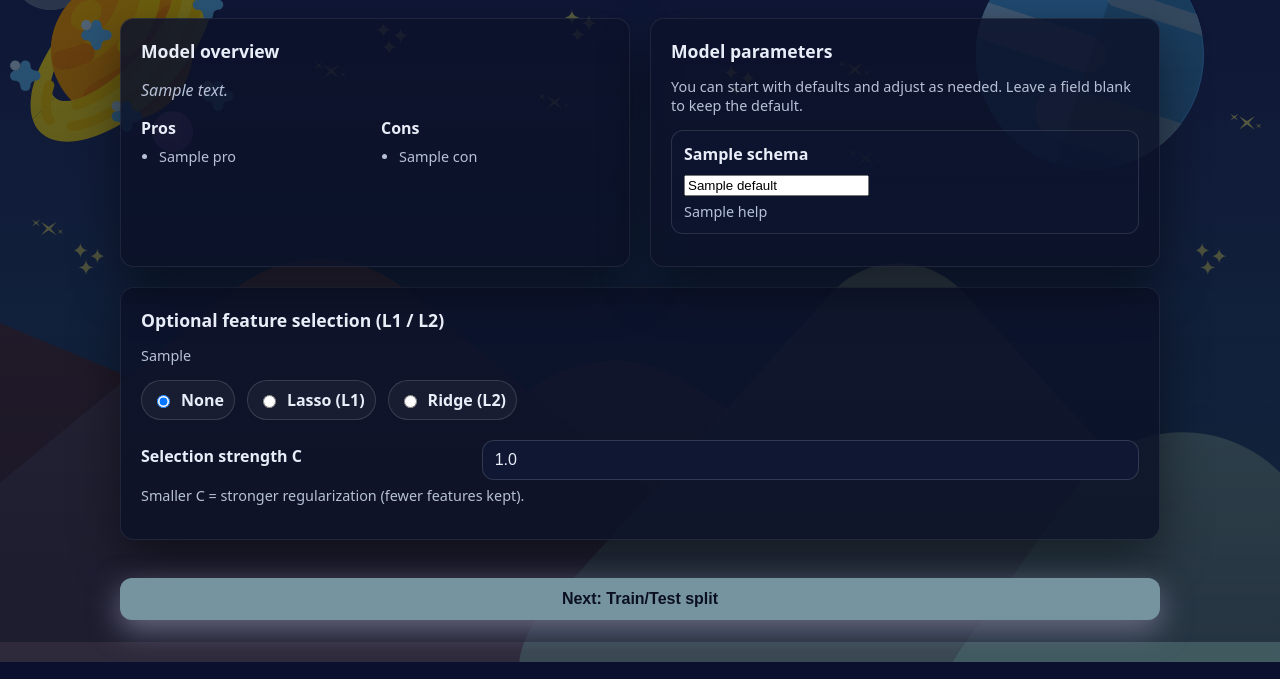
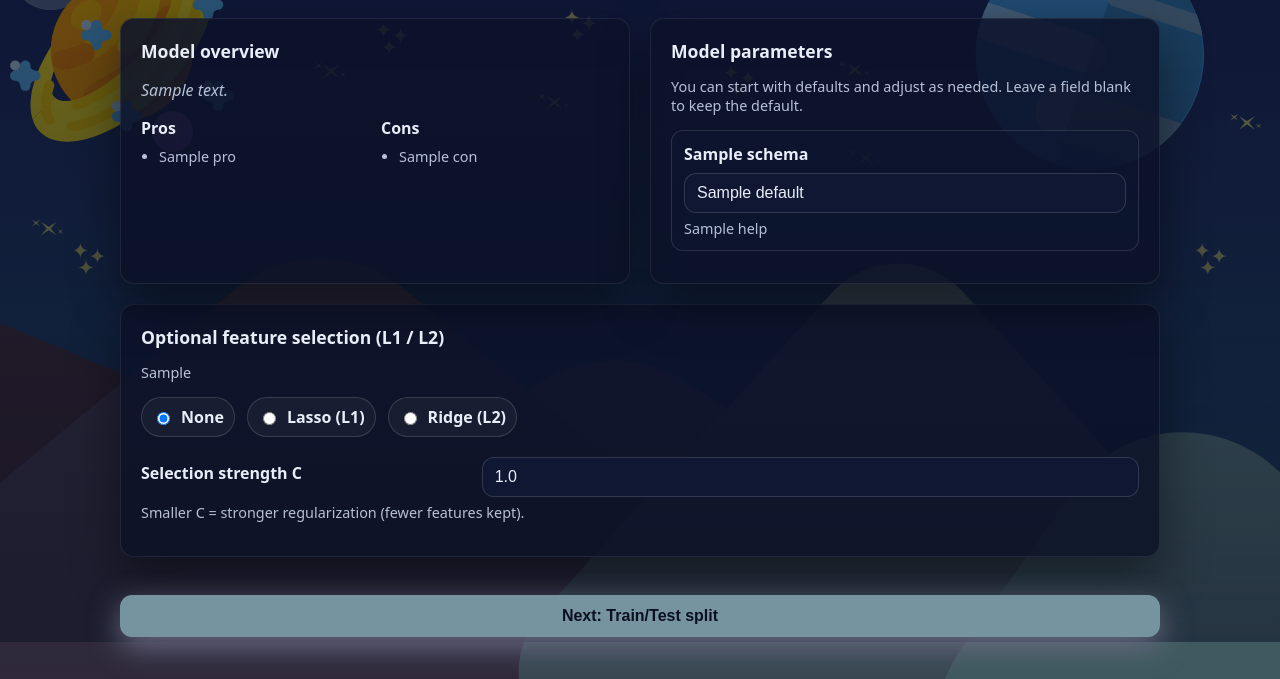
Before and after one commit to Moonyar/NASA-Space-Apps-Challenge-2025, a Flask app: template templates/tune.html in a window 1280 px wide. Shown: the part 158-837 px from the top of the page. Run offline with Flask 3, Linux system fonts and the light colour scheme; the template is opened without the code that fills it: most values are stand-ins (such as "Sample title", 1, 10 or a date in 2020); parts of the project's set-up code (start-up, migrations or seed data) failed here and were passed over.

Commit message:
change the input boxes in tune

```diff
--- a/templates/tune.html
+++ b/templates/tune.html
@@ -46,7 +46,7 @@
       label{font-weight:600; display:block; margin-bottom:8px}
 
       /* Form controls */
-      select, input[type="text"], input[type="number"], button{
+      select, input[type="text"], input[type="number"], input[type="int"], button{
         width:100%; background: var(--card2); border:1px solid rgba(255,255,255,.14);
         color:var(--text); border-radius:12px; padding:10px 12px; font-size:1rem;
         transition: box-shadow .15s ease, border-color .15s ease, transform .02s ease;
@@ -141,7 +141,8 @@
                     <input id="param_{{ p.name }}"
                            name="{{ p.name }}"
                            value="{{ p.default if p.default is not none else '' }}"
-                           placeholder="{{ p.type }}">
+                           placeholder="{{ p.type }}"
+                           type="text">
                   {% endif %}
                   {% if p.help %}<div class="help small">{{ p.help }}</div>{% endif %}
                 </div>
```
